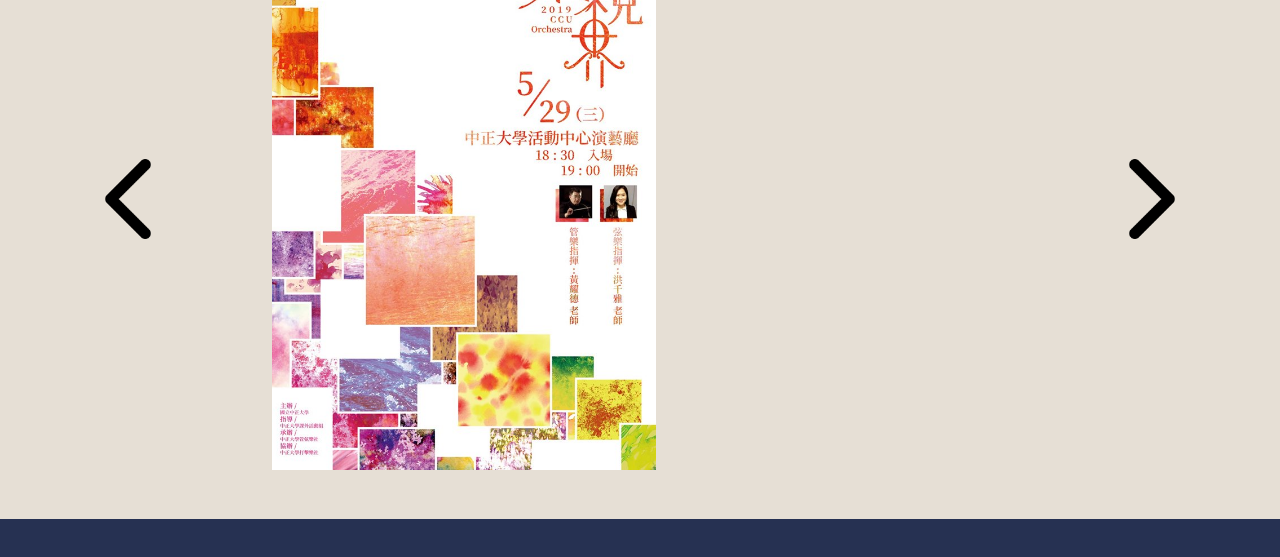
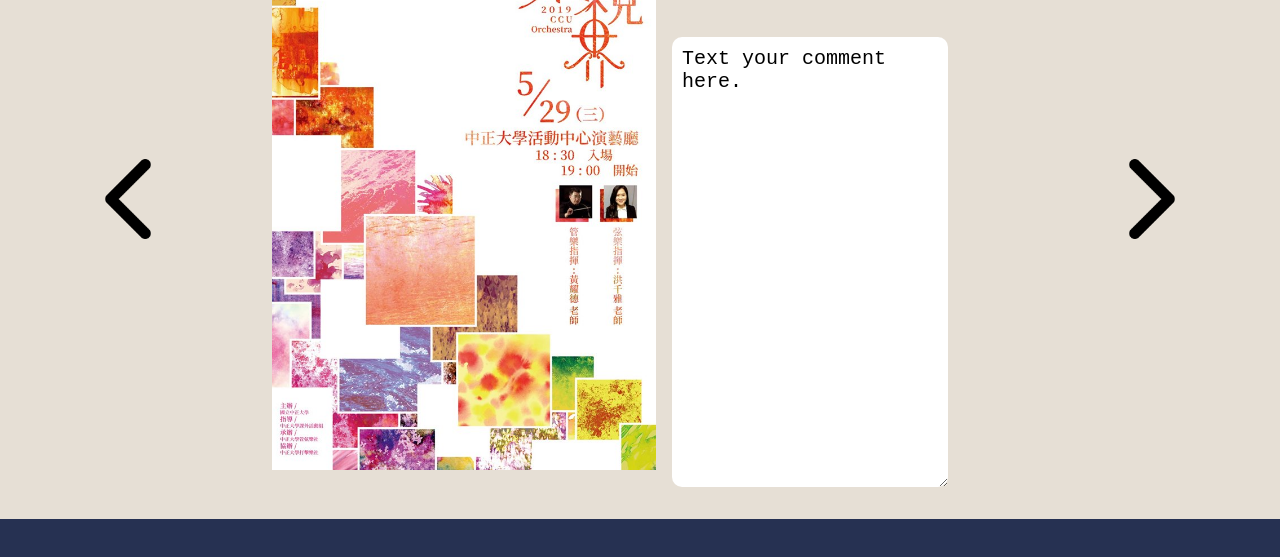
Before and after one commit to CHinX2/final-CHinX2, a website: page public/index.html in a window 1280 px wide. Both pictures are taken after a click on the element "Concert Log". Shown: the part 201-758 px from the top of the page. Drawn offline with Linux system fonts and the light colour scheme.

Commit message:
comm css

```diff
--- a/public/css/style.css
+++ b/public/css/style.css
@@ -82,6 +82,18 @@
     font-size: 3em;
 }
 
+.info .comm {
+    font-size: 20px;
+    display: flex;
+    flex-grow: 2;
+    height: auto;
+    width: 20vw;
+    margin: 2em 0 0 0;
+    border-radius: 10px;
+    border: 0px;
+    padding:0.5em;
+}
+
 #l-arrow, #r-arrow{
     display: flex;
     justify-content: center;
@@ -138,7 +150,7 @@
     align-items: center;
     background-color: rgba(21, 31, 61, 0.301);
     border: 2px solid #d2d2d2;
-    border-radius: 25%;
+    border-radius: 20px;;
     font-size: 1em;
     height: 2em;
     width: 8em;
--- a/public/js/concert.js
+++ b/public/js/concert.js
@@ -1,11 +1,3 @@
-// TODO(you): Modify the class in whatever ways necessary to implement
-// the flashcard app behavior.
-//
-// You may need to do things such as:
-// - Changing the constructor parameters
-// - Adding methods
-// - Adding additional fields
-
 class Concert {
     constructor(containerElement, idx, nextLog) {
       this.containerElement = containerElement;
@@ -17,9 +9,6 @@
       this.logElement = this._createConcertDOM(idx);
       this.containerElement.append(this.pElement);
       this.containerElement.append(this.logElement);
-      //document.querySelector('title').textContent = CONCERT_INFO[idx].title;
-      //document.querySelector('time').textContent = CONCERT_INFO[idx].time;
-      //document.getElementById("poster").style.backgroundImage = "url('"+CONCERT_INFO[idx].poster+"')";
     }
 
     _createPosterDOM(idx) {
@@ -44,10 +33,14 @@
       atime.classList.add('atime');
       atime.textContent= CONCERT_INFO[idx].time;
 
-
+      const comm = document.createElement('textarea');
+      comm.classList.add('concert-info');
+      comm.classList.add('comm');
+      comm.textContent = "Text your comment here.";
 
       logContainer.appendChild(title);
       logContainer.appendChild(atime);
+      logContainer.appendChild(comm);
       return logContainer;
     }
 }
```
